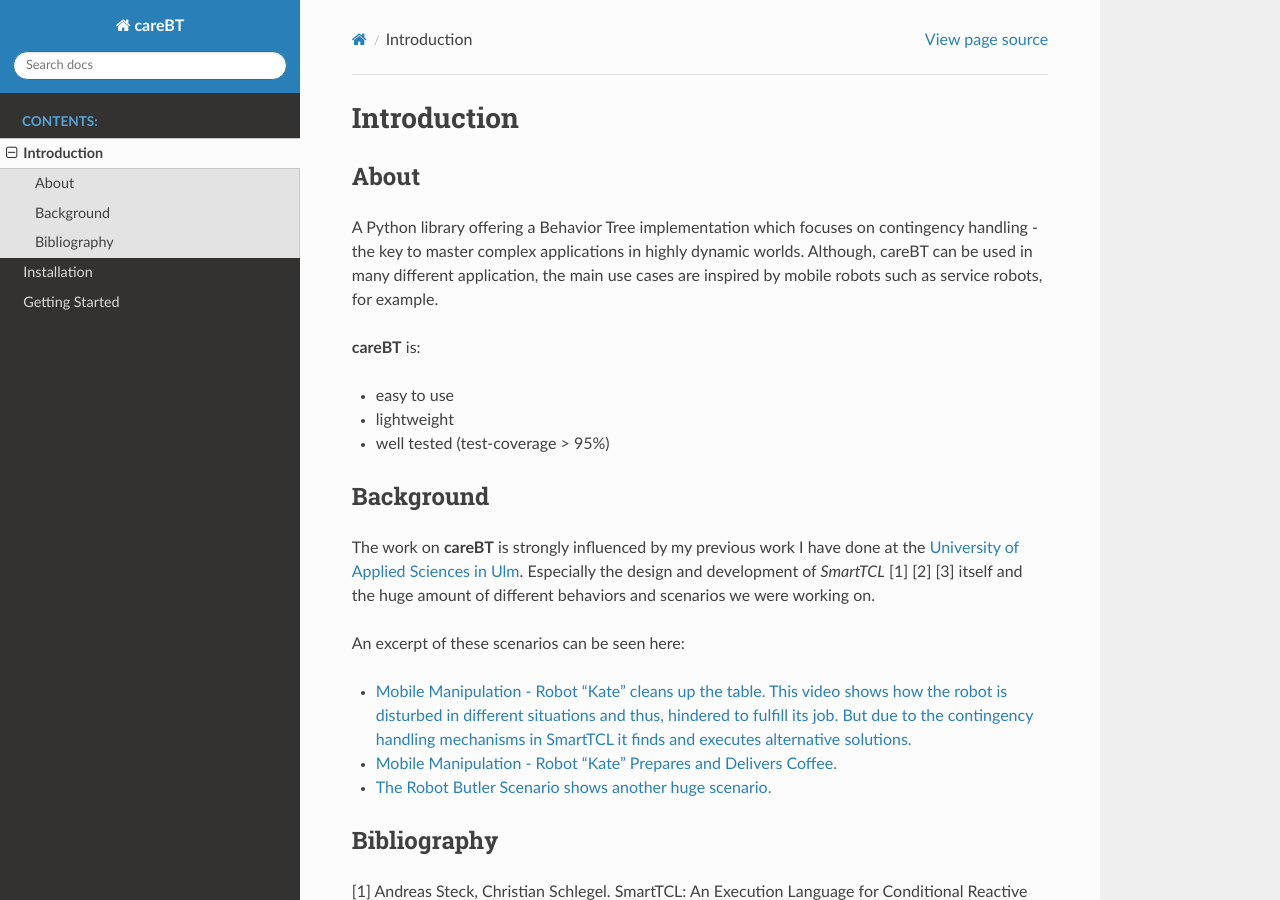
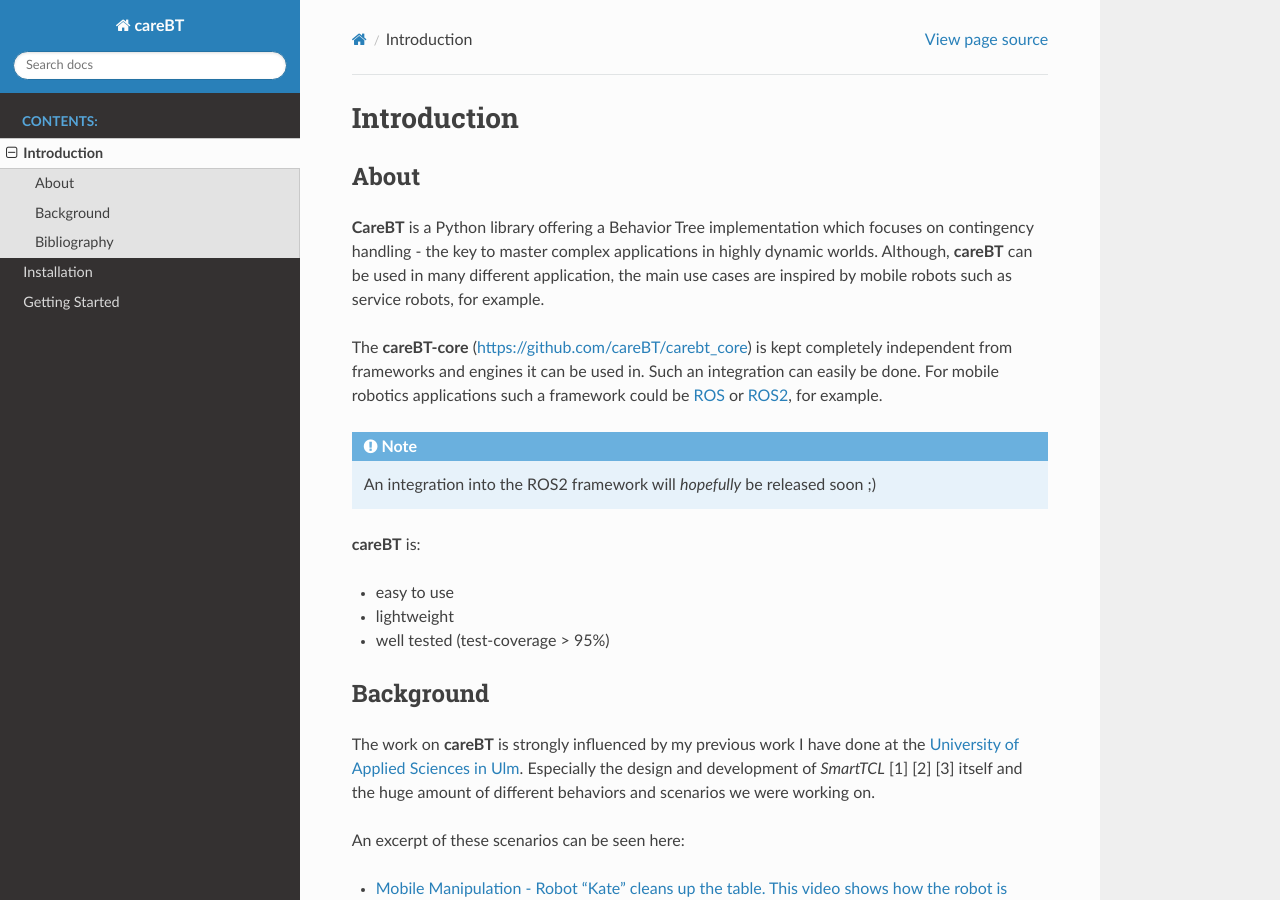
Before and after one commit to careBT/carebt_core, a Sphinx documentation site: the page built from docs/introduction.rst, in a window 1280 px wide and 900 px high. Built offline with Sphinx 7.4.7 and the Read the Docs theme 2.0.0, drawn with Linux system fonts in a browser that asks for light colours.

Commit message:
docs extended

```diff
--- a/docs/introduction.rst
+++ b/docs/introduction.rst
@@ -4,10 +4,18 @@
 About
 -----
 
-A Python library offering a Behavior Tree implementation which focuses on contingency handling
-- the key to master complex applications in highly dynamic worlds. Although, careBT can be used
+**CareBT** is a Python library offering a Behavior Tree implementation which focuses on contingency handling
+- the key to master complex applications in highly dynamic worlds. Although, **careBT** can be used
 in many different application, the main use cases are inspired by mobile robots such as service
 robots, for example.
+
+The **careBT-core** (https://github.com/careBT/carebt_core) is kept completely independent from frameworks and
+engines it can be used in. Such an integration can easily be done. For mobile robotics applications such a framework
+could be `ROS <https://www.ros.org/>`__ or `ROS2 <https://www.ros.org/>`__, for example.
+
+.. note::
+
+  An integration into the ROS2 framework will *hopefully* be released soon ;)
 
 **careBT** is:
 
```
Also changed, not shown: docs/getting-started.rst (+45 -1 lines), docs/installation.rst (+11 -0 lines).
